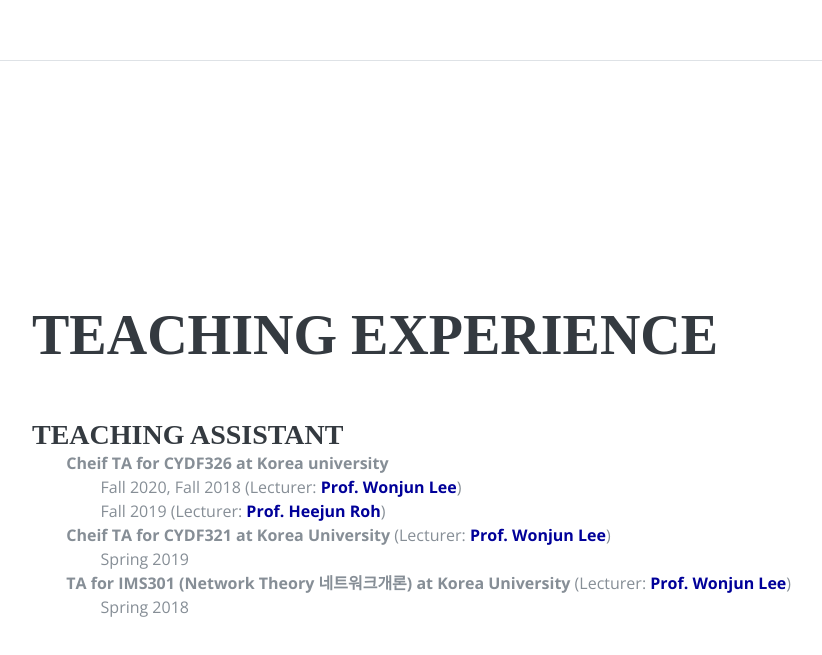
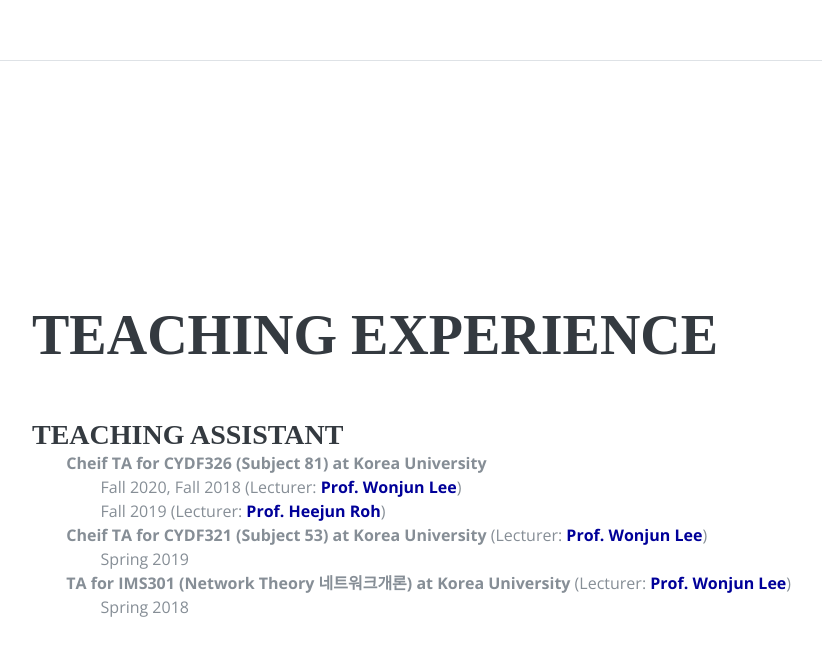
Before and after one commit to wwjang/wwjang.github.io, a website: page index.html in a window 1280 px wide. Shown: the part 4122-4777 px from the top of the page, without its empty margins (288-1110 px from the left). Drawn offline with nearby package versions, Linux system fonts and the light colour scheme; files whose address does not match are found by name; a web font is replaced by a local one.

Commit message:
Update index.html

```diff
--- a/index.html
+++ b/index.html
@@ -398,14 +398,14 @@
             </li>
             -->
             <li>
-              <b>Cheif TA for CYDF326 at Korea university</b>
+              <b>Cheif TA for CYDF326 (Subject 81) at Korea University</b>
               <ul class="fa-ul mb-0">
                 <li>Fall 2020, Fall 2018 (Lecturer: <a href="http://netlab.korea.ac.kr/wlee/"><span class="bluest">Prof. Wonjun Lee</span></a>)</li>
                 <li>Fall 2019 (Lecturer: <a href="http://netlab.korea.ac.kr/hjroh/"><span class="bluest">Prof. Heejun Roh</span></a>)</li>
               </ul>
             </li>
             <li>
-              <b>Cheif TA for CYDF321 at Korea University</b> (Lecturer: <a href="http://netlab.korea.ac.kr/wlee/"><span class="bluest">Prof. Wonjun Lee</span></a>)
+              <b>Cheif TA for CYDF321 (Subject 53) at Korea University</b> (Lecturer: <a href="http://netlab.korea.ac.kr/wlee/"><span class="bluest">Prof. Wonjun Lee</span></a>)
               <ul class="fa-ul mb-0">
                 <li>Spring 2019</li>
               </ul>
```
